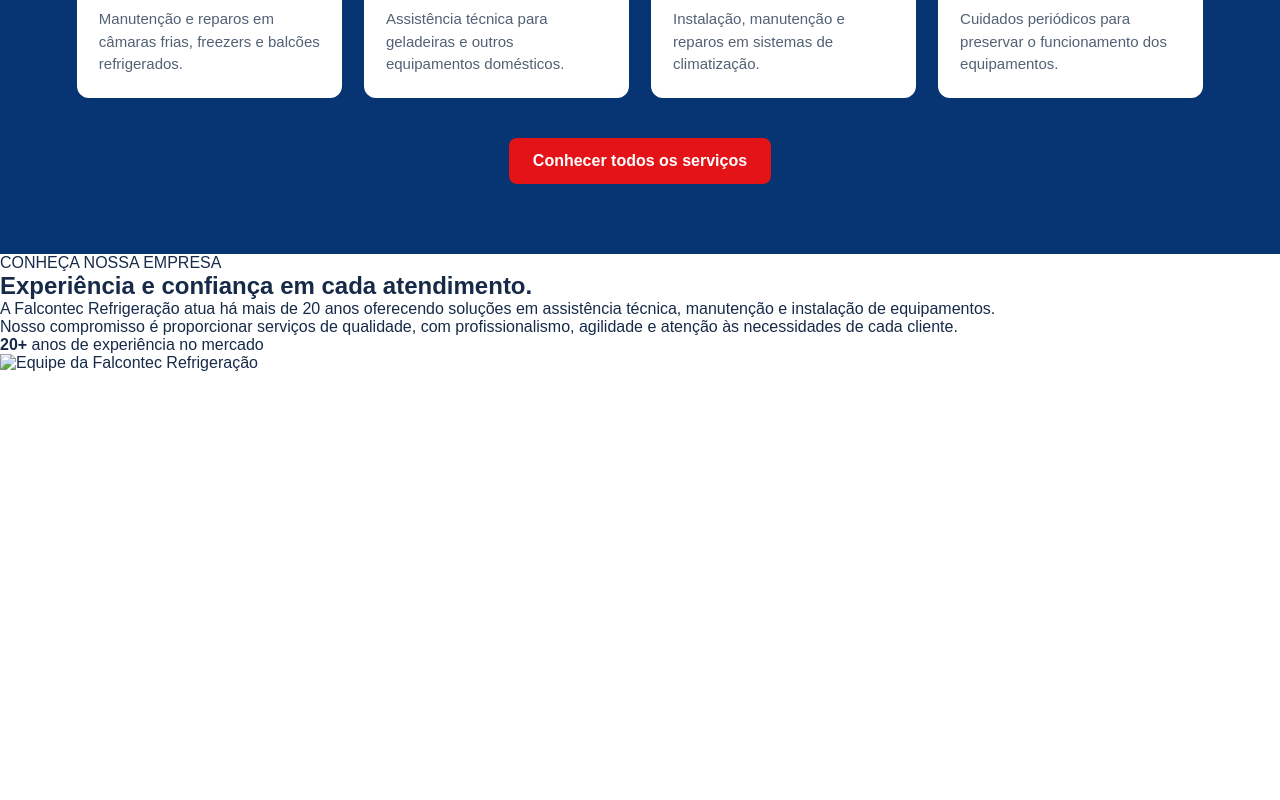
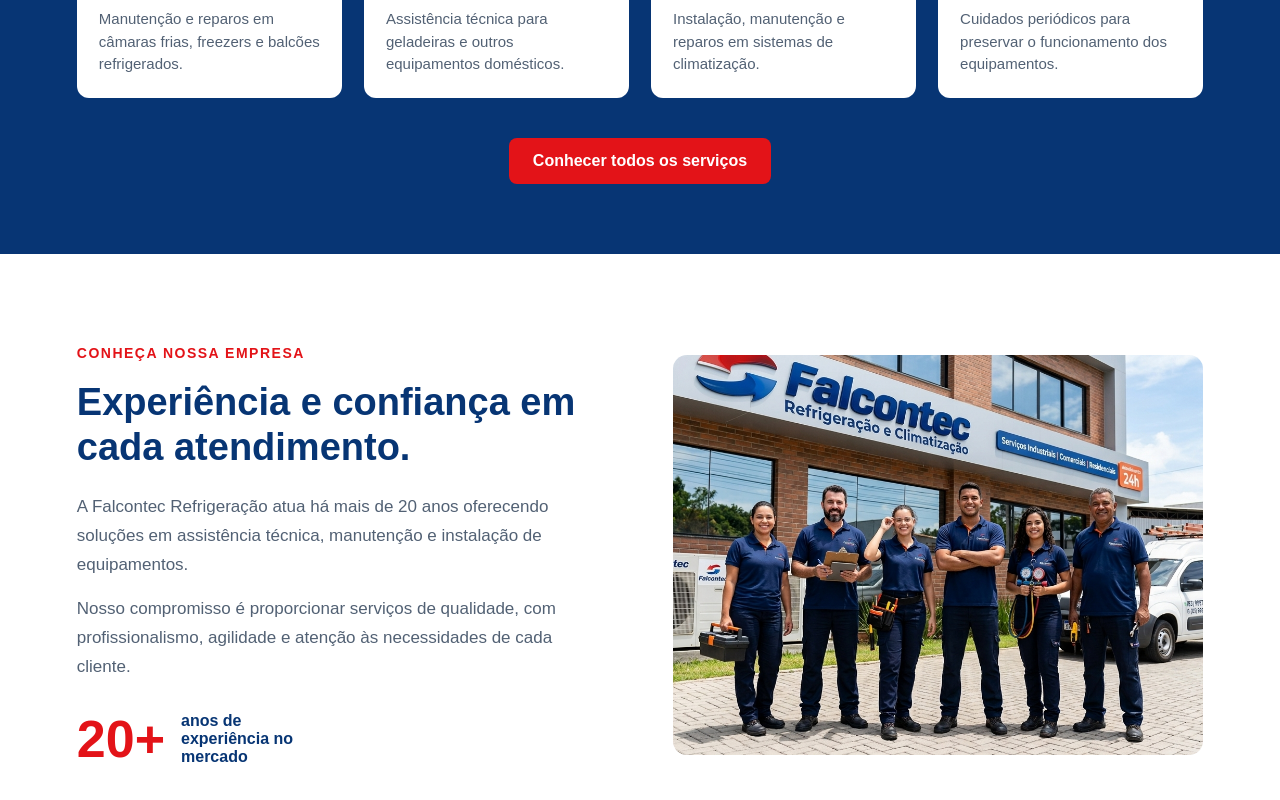
Before and after one commit to CoutinhoGustta/Projeto_Final_FrontEnd, a plain HTML site: page FalconTec/index.html in a window 1280 px wide. Shown: the part 1262-2062 px from the top of the page. Before the commit the page ends 1634 px from the top, so only its background shows below. Drawn offline with Linux system fonts and the light colour scheme.

Commit message:
Imagem da equipe

```diff
--- a/FalconTec/css/style.css
+++ b/FalconTec/css/style.css
@@ -468,3 +468,92 @@ header {
     font-size: 30px;
   }
 }
+
+/* ==============================
+   SOBRE A FALCONTEC
+============================== */
+
+.sobre {
+  max-width: 1450px;
+  margin: auto;
+  padding: 90px 6%;
+
+  display: grid;
+  grid-template-columns: 1fr 1fr;
+  align-items: center;
+  gap: 65px;
+}
+
+.sobre-conteudo {
+  max-width: 600px;
+}
+
+.sobre-tag {
+  color: var(--vermelho);
+  font-size: 14px;
+  font-weight: bold;
+  letter-spacing: 1.5px;
+}
+
+.sobre-conteudo h2 {
+  color: var(--azul-escuro);
+  font-size: 38px;
+  line-height: 1.2;
+  margin: 18px 0 22px;
+}
+
+.sobre-conteudo p {
+  color: #526174;
+  font-size: 17px;
+  line-height: 1.7;
+  margin-bottom: 16px;
+}
+
+.sobre-destaque {
+  display: flex;
+  align-items: center;
+  gap: 16px;
+  margin-top: 30px;
+}
+
+.sobre-destaque strong {
+  color: var(--vermelho);
+  font-size: 52px;
+  line-height: 1;
+}
+
+.sobre-destaque span {
+  max-width: 150px;
+  color: var(--azul-escuro);
+  font-size: 16px;
+  font-weight: bold;
+}
+
+.sobre-imagem {
+  height: 400px;
+  overflow: hidden;
+  border-radius: 14px;
+}
+
+.sobre-imagem img {
+  width: 100%;
+  height: 100%;
+  display: block;
+  object-fit: cover;
+}
+
+@media (max-width: 760px) {
+  .sobre {
+    grid-template-columns: 1fr;
+    gap: 35px;
+    padding: 60px 7%;
+  }
+
+  .sobre-conteudo h2 {
+    font-size: 32px;
+  }
+
+  .sobre-imagem {
+    height: 300px;
+  }
+}
```
Also changed, not shown: FalconTec/img/equipe-falcontec.jpg (added).
